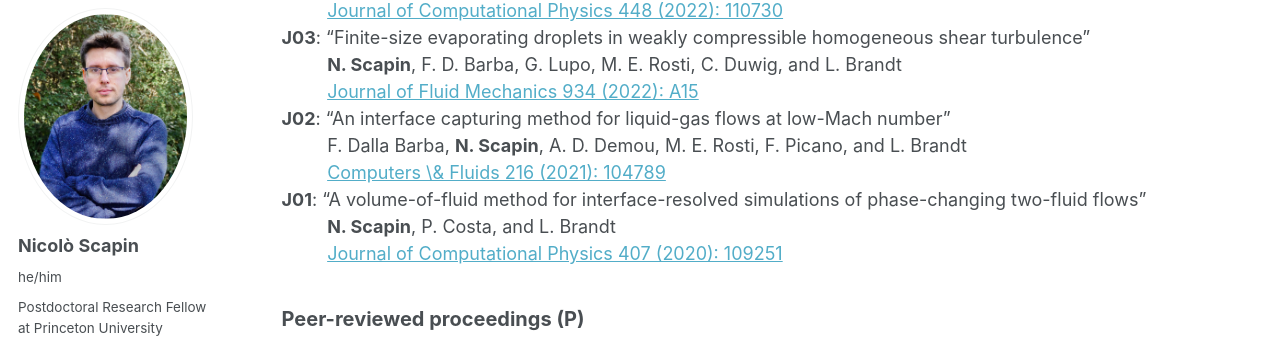
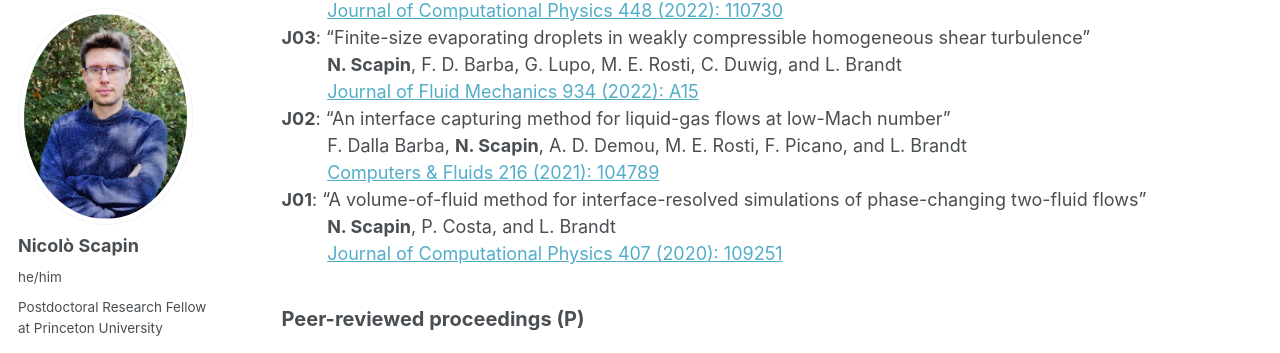
Before and after one commit to nscapin/nscapin.github.io, a Jekyll site: the page built from _pages/publications.md, in a window 1280 px wide and 900 px high, scrolled down 878 px. Shown: the part 98-451 px from the top of the window. Built offline with Jekyll 4.4.1, drawn with Linux system fonts in a browser that asks for light colours; some web fonts are replaced.

```diff
--- a/_pages/publications.md
+++ b/_pages/publications.md
@@ -41,7 +41,7 @@ author_profile: true
 &nbsp;&nbsp;&nbsp;&nbsp;&nbsp;&nbsp;&nbsp;&nbsp;&nbsp;[Journal of Fluid Mechanics 934 (2022): A15](https://www.cambridge.org/core/journals/journal-of-fluid-mechanics/article/finitesize-evaporating-droplets-in-weakly-compressible-homogeneous-shear-turbulence/2470139EBD897B842E771AAA75750326) \
 **J02**: "An interface capturing method for liquid-gas flows at low-Mach number" \
 &nbsp;&nbsp;&nbsp;&nbsp;&nbsp;&nbsp;&nbsp;&nbsp;&nbsp;F. Dalla Barba, **N. Scapin**, A. D. Demou, M. E. Rosti, F. Picano, and L. Brandt \
-&nbsp;&nbsp;&nbsp;&nbsp;&nbsp;&nbsp;&nbsp;&nbsp;&nbsp;[Computers \& Fluids 216 (2021): 104789](https://www.sciencedirect.com/science/article/abs/pii/S0045793020303595) \
+&nbsp;&nbsp;&nbsp;&nbsp;&nbsp;&nbsp;&nbsp;&nbsp;&nbsp;[Computers & Fluids 216 (2021): 104789](https://www.sciencedirect.com/science/article/abs/pii/S0045793020303595) \
 **J01**: "A volume-of-fluid method for interface-resolved simulations of phase-changing two-fluid flows" \
 &nbsp;&nbsp;&nbsp;&nbsp;&nbsp;&nbsp;&nbsp;&nbsp;&nbsp;**N. Scapin**, P. Costa, and L. Brandt \
 &nbsp;&nbsp;&nbsp;&nbsp;&nbsp;&nbsp;&nbsp;&nbsp;&nbsp;[Journal of Computational Physics 407 (2020): 109251](https://www.sciencedirect.com/science/article/abs/pii/S0021999120300255)
```
